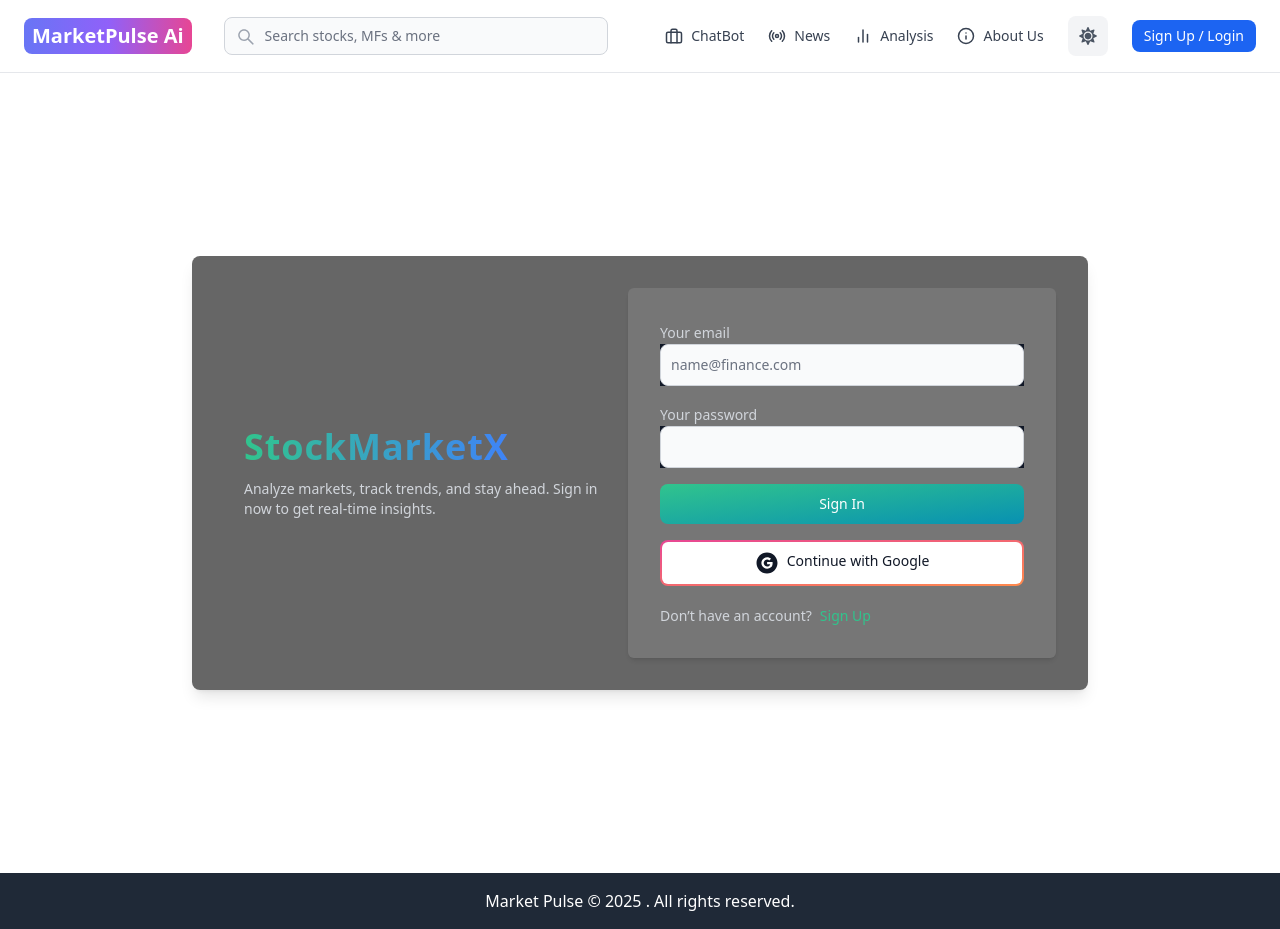
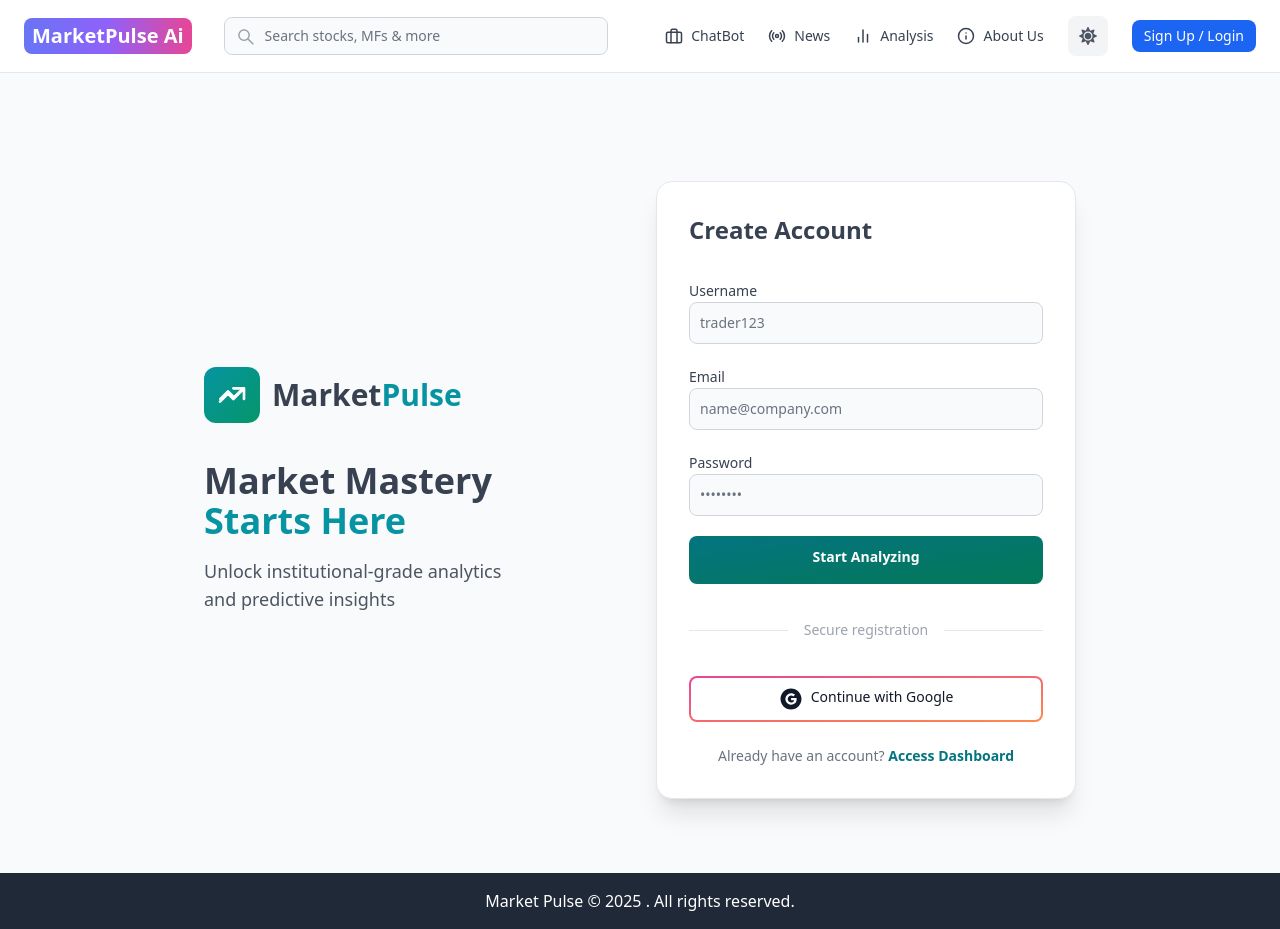
Before and after one commit to AVIKBHANJA/Marketpulse, a React (Vite) app in the folder client/: page /sign-up in a window 1280 px wide. Built offline with nearby package versions, Linux system fonts and the light colour scheme.

Commit message:
fixed login register ui

```diff
--- a/client/src/pages/SignIn.jsx
+++ b/client/src/pages/SignIn.jsx
@@ -1,71 +1,144 @@
 import { Alert, Button, Label, Spinner, TextInput } from 'flowbite-react';
 import { useState } from 'react';
 import { Link, useNavigate } from 'react-router-dom';
+import { useDispatch, useSelector } from 'react-redux';
+import {
+  signInStart,
+  signInSuccess,
+  signInFailure,
+} from '../redux/user/userSlice';
 import OAuth from '../components/OAuth';
 
-export default function SignUp() {
+export default function SignIn() {
   const [formData, setFormData] = useState({});
-  const [errorMessage, setErrorMessage] = useState(null);
-  const [loading, setLoading] = useState(false);
+  const { loading, error: errorMessage } = useSelector((state) => state.user);
+  const dispatch = useDispatch();
   const navigate = useNavigate();
-
   const handleChange = (e) => {
     setFormData({ ...formData, [e.target.id]: e.target.value.trim() });
   };
-
   const handleSubmit = async (e) => {
     e.preventDefault();
-    if (!formData.username || !formData.email || !formData.password) {
-      return setErrorMessage('Please fill out all fields.');
+    if (!formData.email || !formData.password) {
+      return dispatch(signInFailure('Please fill all the fields'));
     }
     try {
-      setLoading(true);
-      setErrorMessage(null);
-      const res = await fetch('/api/auth/signup', {
+      dispatch(signInStart());
+      const res = await fetch('/api/auth/signin', {
         method: 'POST',
         headers: { 'Content-Type': 'application/json' },
         body: JSON.stringify(formData),
       });
       const data = await res.json();
       if (data.success === false) {
-        return setErrorMessage(data.message);
+        dispatch(signInFailure(data.message));
       }
-      setLoading(false);
+
       if (res.ok) {
-        navigate('/sign-in');
+        dispatch(signInSuccess(data));
+        navigate('/');
       }
     } catch (error) {
-      setErrorMessage(error.message);
-      setLoading(false);
+      dispatch(signInFailure(error.message));
     }
   };
+  return (
+    <div className='min-h-screen bg-gray-50 dark:bg-gray-900 pt-24'>
+    <div className='flex p-3 max-w-4xl mx-auto flex-col md:flex-row md:items-center gap-8'>
+      {/* Left side */}
+      <div className='flex-1 text-center md:text-left space-y-8'>
+        <Link to='/' className='inline-block'>
+          <div className='flex items-center space-x-3'>
+            <div className='p-3 rounded-xl bg-gradient-to-br from-teal-500 to-emerald-600'>
+              <svg xmlns="http://www.w3.org/2000/svg" className="h-8 w-8 text-white" fill="none" viewBox="0 0 24 24" stroke="currentColor">
+                <path strokeLinecap="round" strokeLinejoin="round" strokeWidth={2} d="M13 7h8m0 0v8m0-8l-8 8-4-4-6 6" />
+                <path strokeLinecap="round" strokeLinejoin="round" strokeWidth={1.5} d="M3 15l6-6 4.5 4.5 5.5-5.5"/>
+              </svg>
+            </div>
+            <span className='text-3xl font-bold dark:text-white'>
+              Market<span className='text-teal-500'>Pulse</span>
+            </span>
+          </div>
+        </Link>
+        <div className='space-y-4'>
+          <h2 className='text-4xl font-bold dark:text-gray-100'>
+            Market Intelligence<br/>
+            <span className='text-teal-500'>Reimagined</span>
+          </h2>
+          <p className='text-gray-600 dark:text-gray-400 text-lg font-medium'>
+            Precision analytics for institutional-grade<br/>
+            market decision making
+          </p>
+        </div>
+      </div>
 
-  return (
-    <div className="min-h-screen flex items-center justify-center bg-dark relative overflow-hidden">
-      <div className="absolute top-0 left-0 w-full h-full bg-market-pattern opacity-40"></div>
+      {/* Right side */}
+      <div className='flex-1'>
+        <div className='bg-white dark:bg-gray-800 rounded-2xl shadow-xl dark:shadow-2xl dark:shadow-gray-950 p-8 border dark:border-gray-700'>
+          <h2 className='text-2xl font-bold dark:text-gray-100 mb-8'>Secure Access</h2>
+          <form className='flex flex-col gap-5' onSubmit={handleSubmit}>
+            <div>
+              <Label className='text-gray-700 dark:text-gray-300 font-medium mb-2' value='Email' />
+              <TextInput
+                type='email'
+                placeholder='name@company.com'
+                id='email'
+                className='dark:bg-gray-700 dark:border-gray-600 dark:text-white dark:focus:ring-teal-500 dark:focus:border-teal-500'
+                shadow={false}
+                onChange={handleChange}
+              />
+            </div>
+            <div>
+              <Label className='text-gray-700 dark:text-gray-300 font-medium mb-2' value='Password' />
+              <TextInput
+                type='password'
+                placeholder='••••••••'
+                id='password'
+                className='dark:bg-gray-700 dark:border-gray-600 dark:text-white dark:focus:ring-teal-500 dark:focus:border-teal-500'
+                shadow={false}
+                onChange={handleChange}
+              />
+            </div>
 
-      <div className="flex flex-col md:flex-row items-center justify-center max-w-4xl w-full mx-5 bg-black/60 shadow-lg p-8 rounded-lg backdrop-blur-lg">
-        <div className="flex-1 text-white p-5">
-          <h1 className="text-4xl font-bold tracking-wide">
-            Welcome to
-            <span className="bg-gradient-to-r from-green-400 to-blue-500 text-transparent bg-clip-text"> StockMarketX</span>
-          </h1>
-          <p className="text-sm mt-3 text-gray-300">Sign up now and start your journey in stock analysis.</p>
+            <Button
+              className='w-full h-12 font-bold text-white bg-gradient-to-br from-teal-600 to-emerald-700 hover:from-teal-700 hover:to-emerald-800 transition-all dark:from-teal-700 dark:to-emerald-800 dark:hover:from-teal-800 dark:hover:to-emerald-900'
+              type='submit'
+              disabled={loading}
+            >
+              {loading ? (
+                <>
+                  <Spinner size='sm' />
+                  <span className='pl-3'>Authenticating...</span>
+                </>
+              ) : (
+                'Access Market Dashboard'
+              )}
+            </Button>
+
+            <div className='flex items-center my-4'>
+              <div className='flex-1 border-t border-gray-200 dark:border-gray-600'></div>
+              <span className='px-4 text-gray-400 dark:text-gray-500 text-sm'>Secure connection</span>
+              <div className='flex-1 border-t border-gray-200 dark:border-gray-600'></div>
+            </div>
+
+            <OAuth />
+          </form>
+
+          <div className='mt-6 text-center text-sm'>
+            <span className='text-gray-500 dark:text-gray-400'>First time analyzing? </span>
+            <Link to='/sign-up' className='text-teal-600 dark:text-teal-400 font-semibold hover:text-teal-800 dark:hover:text-teal-300'>
+              Get Started
+            </Link>
+          </div>
         </div>
 
-        <div className="flex-1 bg-white/10 p-8 rounded-md shadow-md">
-          <form className="flex flex-col gap-4" onSubmit={handleSubmit}>
-            <TextInput type="text" placeholder="Username" id="username" onChange={handleChange} className="bg-gray-900 text-white border-none" />
-            <TextInput type="email" placeholder="Email" id="email" onChange={handleChange} className="bg-gray-900 text-white border-none" />
-            <TextInput type="password" placeholder="Password" id="password" onChange={handleChange} className="bg-gray-900 text-white border-none" />
-            <Button gradientDuoTone="greenToBlue" type="submit" disabled={loading}>
-              {loading ? <Spinner size="sm" /> : 'Sign Up'}
-            </Button>
-            <OAuth />
-          </form>
-          <div className="text-gray-300 text-sm mt-5">Already have an account? <Link to="/sign-in" className="text-green-400 hover:underline">Sign In</Link></div>
-        </div>
+        {errorMessage && (
+          <Alert className='mt-4 rounded-lg dark:bg-gray-700 dark:text-red-300' color='failure'>
+            <span className='font-medium'>Security alert:</span> {errorMessage}
+          </Alert>
+        )}
       </div>
-    </div>
-  );
+    </div>
+  </div>
+);
 }
--- a/client/src/pages/SignUp.jsx
+++ b/client/src/pages/SignUp.jsx
@@ -1,110 +1,146 @@
 import { Alert, Button, Label, Spinner, TextInput } from 'flowbite-react';
 import { useState } from 'react';
 import { Link, useNavigate } from 'react-router-dom';
-import { useDispatch, useSelector } from 'react-redux';
-import { signInStart, signInSuccess, signInFailure } from '../redux/user/userSlice';
 import OAuth from '../components/OAuth';
 
-export default function SignIn() {
+export default function SignUp() {
   const [formData, setFormData] = useState({});
-  const { loading, error: errorMessage } = useSelector((state) => state.user);
-  const dispatch = useDispatch();
+  const [errorMessage, setErrorMessage] = useState(null);
+  const [loading, setLoading] = useState(false);
   const navigate = useNavigate();
-
   const handleChange = (e) => {
     setFormData({ ...formData, [e.target.id]: e.target.value.trim() });
   };
-
   const handleSubmit = async (e) => {
     e.preventDefault();
-    if (!formData.email || !formData.password) {
-      return dispatch(signInFailure('Please fill all the fields'));
+    if (!formData.username || !formData.email || !formData.password) {
+      return setErrorMessage('Please fill out all fields.');
     }
     try {
-      dispatch(signInStart());
-      const res = await fetch('/api/auth/signin', {
+      setLoading(true);
+      setErrorMessage(null);
+      const res = await fetch('/api/auth/signup', {
         method: 'POST',
         headers: { 'Content-Type': 'application/json' },
         body: JSON.stringify(formData),
       });
       const data = await res.json();
       if (data.success === false) {
-        dispatch(signInFailure(data.message));
+        return setErrorMessage(data.message);
       }
-
-      if (res.ok) {
-        dispatch(signInSuccess(data));
-        navigate('/');
+      setLoading(false);
+      if(res.ok) {
+        navigate('/sign-in');
       }
     } catch (error) {
-      dispatch(signInFailure(error.message));
+      setErrorMessage(error.message);
+      setLoading(false);
     }
   };
-
   return (
-    <div className="min-h-screen flex items-center justify-center bg-dark relative overflow-hidden">
-      {/* Background Animation */}
-      <div className="absolute top-0 left-0 w-full h-full bg-market-pattern opacity-40"></div>
-
-      <div className="flex flex-col md:flex-row items-center justify-center max-w-4xl w-full mx-5 bg-black/60 shadow-lg p-8 rounded-lg backdrop-blur-lg">
-        {/* Left Side */}
-        <div className="flex-1 text-white p-5">
-          <h1 className="text-4xl font-bold tracking-wide">
-            <span className="bg-gradient-to-r from-green-400 to-blue-500 text-transparent bg-clip-text">
-              StockMarketX
+    <div className='min-h-screen bg-gray-50 dark:bg-gray-900 pt-24'>
+      <div className='flex p-3 max-w-4xl mx-auto flex-col md:flex-row md:items-center gap-8'>
+        {/* Left side */}
+        <div className='flex-1 text-center md:text-left space-y-8'>
+          <Link to='/' className='inline-block'>
+            <div className='flex items-center space-x-3'>
+              <div className='p-3 rounded-xl bg-gradient-to-br from-teal-500 to-emerald-600'>
+                <svg xmlns="http://www.w3.org/2000/svg" className="h-8 w-8 text-white" fill="none" viewBox="0 0 24 24" stroke="currentColor">
+                  <path strokeLinecap="round" strokeLinejoin="round" strokeWidth={2} d="M13 7h8m0 0v8m0-8l-8 8-4-4-6 6" />
+                  <path strokeLinecap="round" strokeLinejoin="round" strokeWidth={1.5} d="M3 15l6-6 4.5 4.5 5.5-5.5"/>
+                </svg>
+              </div>
+              <span className='text-3xl font-bold dark:text-white'>
+                Market<span className='text-teal-500'>Pulse</span>
               </span>
-          </h1>
-          <p className="text-sm mt-3 text-gray-300">
-            Analyze markets, track trends, and stay ahead. Sign in now to get real-time insights.
+            </div>
+          </Link>
+          <div className='space-y-4'>
+            <h2 className='text-4xl font-bold dark:text-gray-100'>
+              Market Mastery<br/>
+              <span className='text-teal-500'>Starts Here</span>
+            </h2>
+            <p className='text-gray-600 dark:text-gray-400 text-lg font-medium'>
+              Unlock institutional-grade analytics<br/>
+              and predictive insights
             </p>
           </div>
+        </div>
 
-        {/* Right Side */}
-        <div className="flex-1 bg-white/10 p-8 rounded-md shadow-md">
-          <form className="flex flex-col gap-4" onSubmit={handleSubmit}>
+        {/* Right side */}
+        <div className='flex-1'>
+          <div className='bg-white dark:bg-gray-800 rounded-2xl shadow-xl dark:shadow-2xl dark:shadow-gray-950 p-8 border dark:border-gray-700'>
+            <h2 className='text-2xl font-bold dark:text-gray-100 mb-8'>Create Account</h2>
+            <form className='flex flex-col gap-5' onSubmit={handleSubmit}>
               <div>
-              <Label className="text-gray-300" value="Your email" />
+                <Label className='text-gray-700 dark:text-gray-300 font-medium mb-2' value='Username' />
                 <TextInput
-                type="email"
-                placeholder="name@finance.com"
-                id="email"
+                  type='text'
+                  placeholder='trader123'
+                  id='username'
+                  className='dark:bg-gray-700 dark:border-gray-600 dark:text-white dark:focus:ring-teal-500 dark:focus:border-teal-500'
+                  shadow={false}
                   onChange={handleChange}
-                className="bg-gray-900 text-white border-none focus:ring-green-400"
                 />
               </div>
               <div>
-              <Label className="text-gray-300" value="Your password" />
+                <Label className='text-gray-700 dark:text-gray-300 font-medium mb-2' value='Email' />
                 <TextInput
-                type="password"
-                placeholder=""
-                id="password"
+                  type='email'
+                  placeholder='name@company.com'
+                  id='email'
+                  className='dark:bg-gray-700 dark:border-gray-600 dark:text-white dark:focus:ring-teal-500 dark:focus:border-teal-500'
+                  shadow={false}
                   onChange={handleChange}
-                className="bg-gray-900 text-white border-none focus:ring-green-400"
                 />
               </div>
-            <Button gradientDuoTone="greenToBlue" type="submit" disabled={loading} className="hover:scale-105 transition">
+              <div>
+                <Label className='text-gray-700 dark:text-gray-300 font-medium mb-2' value='Password' />
+                <TextInput
+                  type='password'
+                  placeholder='••••••••'
+                  id='password'
+                  className='dark:bg-gray-700 dark:border-gray-600 dark:text-white dark:focus:ring-teal-500 dark:focus:border-teal-500'
+                  shadow={false}
+                  onChange={handleChange}
+                />
+              </div>
+
+              <Button
+                className='w-full h-12 font-bold text-white bg-gradient-to-br from-teal-600 to-emerald-700 hover:from-teal-700 hover:to-emerald-800 transition-all dark:from-teal-700 dark:to-emerald-800 dark:hover:from-teal-800 dark:hover:to-emerald-900'
+                type='submit'
+                disabled={loading}
+              >
                 {loading ? (
                   <>
-                  <Spinner size="sm" />
-                  <span className="pl-3">Loading...</span>
+                    <Spinner size='sm' />
+                    <span className='pl-3'>Creating Account...</span>
                   </>
                 ) : (
-                'Sign In'
+                  'Start Analyzing'
                 )}
               </Button>
+
+              <div className='flex items-center my-4'>
+                <div className='flex-1 border-t border-gray-200 dark:border-gray-600'></div>
+                <span className='px-4 text-gray-400 dark:text-gray-500 text-sm'>Secure registration</span>
+                <div className='flex-1 border-t border-gray-200 dark:border-gray-600'></div>
+              </div>
+
               <OAuth />
             </form>
 
-          <div className="flex gap-2 text-sm mt-5 text-gray-300">
-            <span>Don’t have an account?</span>
-            <Link to="/sign-up" className="text-green-400 hover:underline">
-              Sign Up
+            <div className='mt-6 text-center text-sm'>
+              <span className='text-gray-500 dark:text-gray-400'>Already have an account? </span>
+              <Link to='/sign-in' className='text-teal-600 dark:text-teal-400 font-semibold hover:text-teal-800 dark:hover:text-teal-300'>
+                Access Dashboard
               </Link>
+            </div>
           </div>
 
           {errorMessage && (
-            <Alert className="mt-5" color="failure">
-              {errorMessage}
+            <Alert className='mt-4 rounded-lg dark:bg-gray-700 dark:text-red-300' color='failure'>
+              <span className='font-medium'>Registration error:</span> {errorMessage}
             </Alert>
           )}
         </div>
```
Lines whose indentation alone changed are shown as unchanged.
